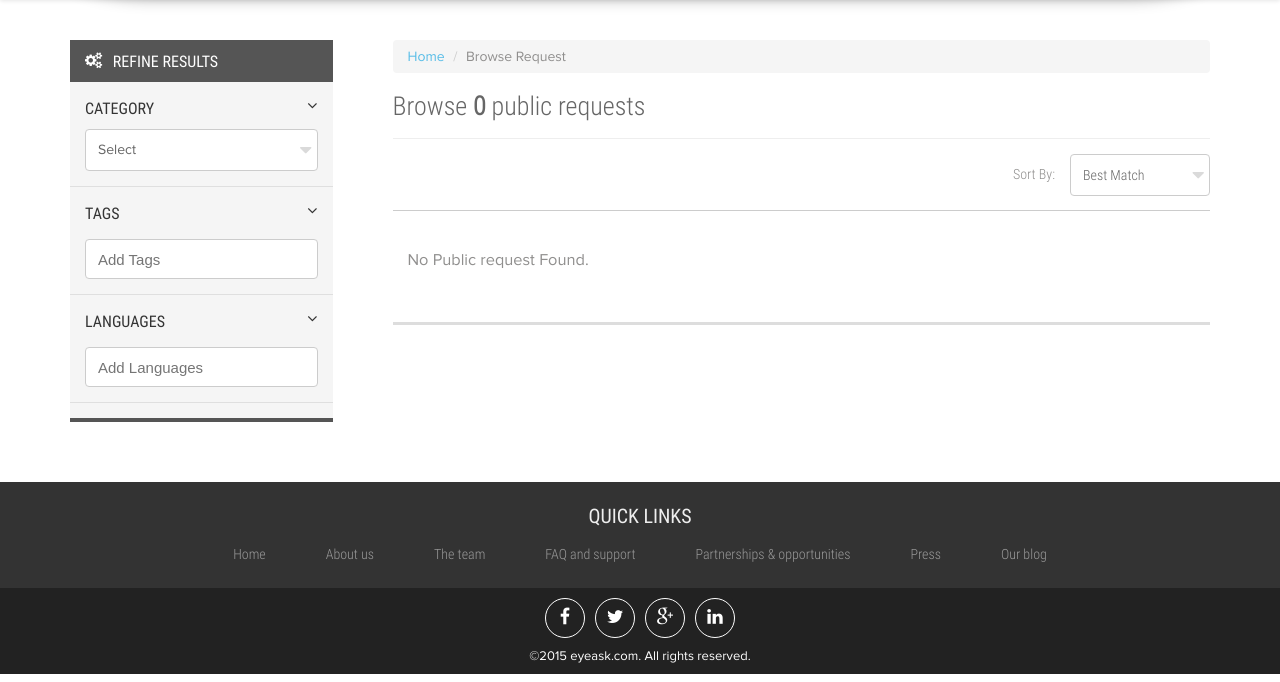
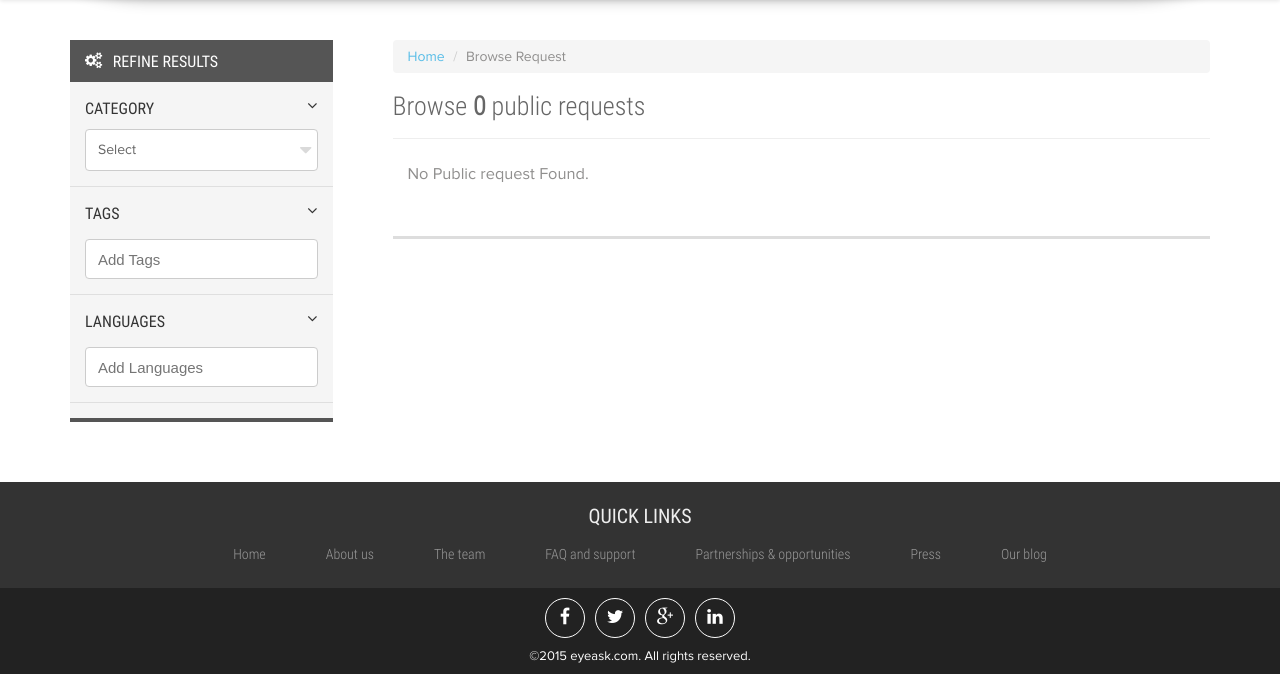
Before and after one commit to vikasduhan36/project, a PHP site: page /project/public_sessions.php in a window 1280 px wide. Shown: the part 70-752 px from the top of the page. Run offline with PHP 8.4, Linux system fonts and the light colour scheme; data comes from the database, SQL or seed files in the repository; data that the repository does not hold is empty; some libraries are stand-ins or nearby versions.

Commit message:
remove sorting on public session page

```diff
--- a/public_sessions.php
+++ b/public_sessions.php
@@ -32,7 +32,7 @@ $(document).ready(function(){
                                 </div>
                             </div>
                         </div>
-                        <div class="row">
+                        <!-- <div class="row">
                         	<div class="col-xs-12">
                             	<span class="pull-right sortbyOtr">
                                 	<label>Sort By:</label>
@@ -46,7 +46,7 @@ $(document).ready(function(){
                                 </span>
                             </div>
                         </div>
-                        <hr/>
+                        <hr/> -->
                         <div id="serach_public_result"><!-- // BROWSE PUBLIC LIST // -->
                     </div>
                     </section><!-- // BROWSER EXPERTS MAIN // -->
```
